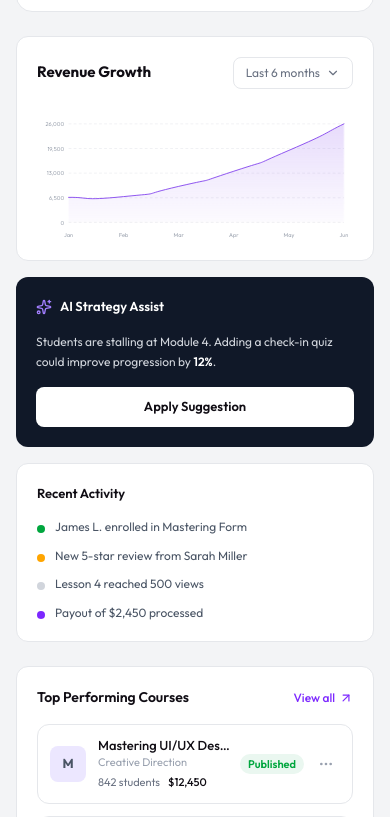
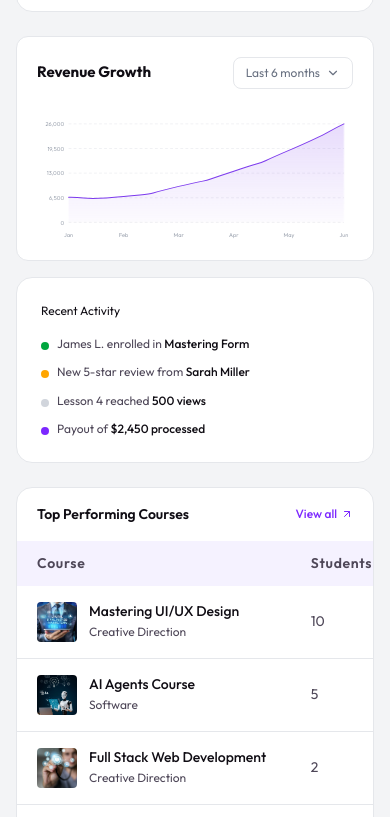
Before and after one commit to niduslab/Career-College-Frontend, a Next.js app: page /dashboard/instructor in a window 390 px wide. Shown: the part 907-1724 px from the top of the page. Built offline with nearby package versions, Linux system fonts and the light colour scheme.

Commit message:
Completed the  instructor dashboard

```diff
--- a/src/components/dashboard/instructor/ai-activity-panel.tsx
+++ b/src/components/dashboard/instructor/ai-activity-panel.tsx
@@ -3,48 +3,57 @@ import { Sparkles } from "lucide-react";
 const activities = [
   {
     color: "bg-[var(--success-500)]",
-    text: "James L. enrolled in Mastering Form",
+    text: ["James L. enrolled in ", "Mastering Form"],
   },
   {
     color: "bg-[var(--warning-500)]",
-    text: "New 5-star review from Sarah Miller",
+    text: ["New 5-star review from ", "Sarah Miller"],
   },
-  { color: "bg-[var(--gray-300)]", text: "Lesson 4 reached 500 views" },
-  { color: "bg-[var(--primary-600)]", text: "Payout of $2,450 processed" },
+  {
+    color: "bg-[var(--gray-300)]",
+    text: ["Lesson 4 reached ", "500 views"],
+  },
+  {
+    color: "bg-[var(--primary-600)]",
+    text: ["Payout of ", "$2,450 processed"],
+  },
 ];
 
 export default function AiActivityPanel() {
   return (
     <div className="w-full xl:w-110 lg:w-75 shrink-0 flex flex-col gap-4">
       {/* AI Assist card */}
-      <div className="bg-(--gray-900) rounded-xl p-5 text-white flex flex-col gap-4">
+      {/* <div className="bg-(--gray-950) rounded-2xl p-5 text-white flex flex-col gap-4">
         <div className="flex items-center gap-2">
-          <Sparkles className="w-4 h-4 text-(--primary-400)" />
-          <span className="text-[13px] font-semibold">AI Strategy Assist</span>
+          <Sparkles className="w-4 h-4 text-(--primary-600)" />
+          <span className="text-[14px] font-regular text-(--primary-100)">
+            AI Strategy Assist
+          </span>
         </div>
-        <p className="text-[12px] text-(--gray-300) leading-relaxed">
-          Students are stalling at Module 4. Adding a check-in quiz could
+        <p className="text-[12px] text-[#f7f5f2] leading-relaxed">
+          Students are stalling at Module 4. Adding a check-in <br /> quiz could
           improve progression by{" "}
-          <span className="text-white font-semibold">12%</span>.
+          <span className="text-[#ffd230] font-semibold">12%</span>.
         </p>
-        <button className="w-full bg-white text-(--text-title) text-[13px] font-semibold py-2.5 rounded-lg hover:bg-(--gray-100) transition-colors">
+        <button className="w-full bg-(--gray-900) border border-(--gray-800) cursor-pointer text-[#f7f5f2] text-[14px] font-semibold py-2.5 rounded-md hover:bg-(--gray-800) transition-colors">
           Apply Suggestion
         </button>
-      </div>
+      </div> */}
 
       {/* Recent Activity */}
-      <div className="bg-white rounded-xl border border-(--gray-200) p-5 flex-1">
-        <h3 className="text-[13px] font-semibold text-(--text-title) mb-4">
+      <div className="bg-white rounded-2xl border border-(--gray-200) p-6 flex-1">
+        <h3 className="text-[12px] font-normal text-(--text-title) mb-4">
           Recent Activity
         </h3>
         <ul className="space-y-3">
           {activities.map((a, i) => (
-            <li key={i} className="flex items-start gap-2.5">
+            <li key={i} className="flex items-start gap-2">
               <span
                 className={`mt-1.5 w-2 h-2 rounded-full shrink-0 ${a.color}`}
               />
-              <span className="text-[12px] text-(--gray-600) leading-snug">
-                {a.text}
+              <span className="text-[12px] leading-snug text-(--text-paragraph)">
+                {a.text[0]}
+                <span className="text-[#100D14] font-medium">{a.text[1]}</span>
               </span>
             </li>
           ))}
--- a/src/components/dashboard/instructor/revenue-chart.tsx
+++ b/src/components/dashboard/instructor/revenue-chart.tsx
@@ -1,6 +1,6 @@
 "use client";
 
-import { useState, useId } from "react";
+import { useState, useId, useRef } from "react";
 import { ChevronDown } from "lucide-react";
 
 const allData: Record<string, { months: string[]; values: number[] }> = {
@@ -33,7 +33,6 @@ const PAD = { l: 56, r: 16, t: 20, b: 32 };
 const chartW = W - PAD.l - PAD.r;
 const chartH = H - PAD.t - PAD.b;
 
-// Catmull-Rom to cubic bezier — produces a natural flowing curve matching figma
 function buildCurvePath(pts: { x: number; y: number }[]): string {
   if (pts.length < 2) return "";
   const tension = 0.4;
@@ -55,8 +54,14 @@ function buildCurvePath(pts: { x: number; y: number }[]): string {
 export default function RevenueChart() {
   const [active, setActive] = useState<Filter>("6 months");
   const [open, setOpen] = useState(false);
+  const [tooltip, setTooltip] = useState<{
+    x: number;
+    y: number;
+    month: string;
+    value: number;
+  } | null>(null);
+  const svgRef = useRef<SVGSVGElement>(null);
   const gradId = useId().replace(/:/g, "");
-  const clipId = useId().replace(/:/g, "");
 
   const { months, values } = allData[active];
 
@@ -70,6 +75,33 @@ export default function RevenueChart() {
     linePath +
     ` L ${points[points.length - 1].x} ${PAD.t + chartH} L ${points[0].x} ${PAD.t + chartH} Z`;
 
+  // Find closest data point to mouse X position
+  const handleMouseMove = (e: React.MouseEvent<SVGSVGElement>) => {
+    const svg = svgRef.current;
+    if (!svg) return;
+    const rect = svg.getBoundingClientRect();
+    const scaleX = W / rect.width;
+    const mouseX = (e.clientX - rect.left) * scaleX;
+
+    // Find nearest point
+    let closest = 0;
+    let minDist = Infinity;
+    points.forEach((p, i) => {
+      const dist = Math.abs(p.x - mouseX);
+      if (dist < minDist) {
+        minDist = dist;
+        closest = i;
+      }
+    });
+
+    setTooltip({
+      x: points[closest].x,
+      y: points[closest].y,
+      month: months[closest],
+      value: values[closest],
+    });
+  };
+
   return (
     <div className="bg-white rounded-xl border border-(--gray-200) p-5 flex-1 relative">
       {/* Header */}
@@ -78,7 +110,6 @@ export default function RevenueChart() {
           Revenue Growth
         </h3>
 
-        {/* Filter dropdown */}
         <div className="relative">
           <button
             onClick={() => setOpen((v) => !v)}
@@ -95,10 +126,7 @@ export default function RevenueChart() {
               {filters.map((f) => (
                 <button
                   key={f}
-                  onClick={() => {
-                    setActive(f);
-                    setOpen(false);
-                  }}
+                  onClick={() => { setActive(f); setOpen(false); }}
                   className={`w-full text-left px-3 py-2 text-[12px] transition-colors ${
                     f === active
                       ? "bg-(--primary-50) text-(--primary-600) font-semibold"
@@ -115,28 +143,19 @@ export default function RevenueChart() {
 
       {/* Chart */}
       <svg
+        ref={svgRef}
         width="100%"
         viewBox={`0 0 ${W} ${H}`}
         preserveAspectRatio="xMidYMid meet"
-        className="overflow-visible"
+        className="overflow-visible cursor-crosshair"
+        onMouseMove={handleMouseMove}
+        onMouseLeave={() => setTooltip(null)}
       >
         <defs>
           <linearGradient id={gradId} x1="0" y1="0" x2="0" y2="1">
             <stop offset="0%" stopColor="#7c3aed" stopOpacity="0.18" />
             <stop offset="100%" stopColor="#7c3aed" stopOpacity="0.02" />
           </linearGradient>
-          {/* Clip that reveals left-to-right for line draw animation */}
-          <clipPath id={clipId}>
-            <rect
-              x={PAD.l}
-              y="0"
-              width={chartW}
-              height={H}
-              style={{
-                animation: `clipReveal 1s cubic-bezier(0.4,0,0.2,1) forwards`,
-              }}
-            />
-          </clipPath>
         </defs>
 
         {/* Y grid lines + labels */}
@@ -167,23 +186,21 @@ export default function RevenueChart() {
           );
         })}
 
-        {/* Area fill — fades in */}
+        {/* Area fill */}
         <path
           key={`area-${active}`}
           d={areaPath}
           fill={`url(#${gradId})`}
-          style={{
-            animation: "areaFade 1s cubic-bezier(0.4,0,0.2,1) forwards",
-          }}
+          style={{ animation: "areaFade 1s cubic-bezier(0.4,0,0.2,1) forwards" }}
         />
 
-        {/* Line — draws left to right via strokeDashoffset */}
+        {/* Line */}
         <path
           key={`line-${active}`}
           d={linePath}
           fill="none"
           stroke="#7c3aed"
-          strokeWidth="1.5"
+          strokeWidth="1.8"
           strokeLinecap="round"
           strokeLinejoin="round"
           pathLength="1"
@@ -208,6 +225,64 @@ export default function RevenueChart() {
             {m}
           </text>
         ))}
+
+        {/* Hover indicator */}
+        {tooltip && (
+          <g>
+            {/* Vertical dashed line */}
+            <line
+              x1={tooltip.x}
+              y1={PAD.t}
+              x2={tooltip.x}
+              y2={PAD.t + chartH}
+              stroke="#7c3aed"
+              strokeWidth="1"
+              strokeDasharray="3 3"
+              opacity="0.5"
+            />
+            {/* Dot on line */}
+            <circle
+              cx={tooltip.x}
+              cy={tooltip.y}
+              r="5"
+              fill="white"
+              stroke="#7c3aed"
+              strokeWidth="2"
+            />
+            {/* Tooltip box */}
+            <g transform={`translate(${
+              tooltip.x > W - 100 ? tooltip.x - 90 : tooltip.x + 10
+            }, ${tooltip.y > 60 ? tooltip.y - 52 : tooltip.y + 10})`}>
+              <rect
+                x="0"
+                y="0"
+                width="80"
+                height="42"
+                rx="8"
+                fill="#1e1b4b"
+              />
+              <text
+                x="10"
+                y="16"
+                fontSize="10"
+                fill="#c4b5fd"
+                fontFamily="inherit"
+              >
+                {tooltip.month}
+              </text>
+              <text
+                x="10"
+                y="32"
+                fontSize="12"
+                fontWeight="600"
+                fill="white"
+                fontFamily="inherit"
+              >
+                ${tooltip.value.toLocaleString()}
+              </text>
+            </g>
+          </g>
+        )}
       </svg>
 
       <style>{`
@@ -219,10 +294,6 @@ export default function RevenueChart() {
           from { opacity: 0; }
           to   { opacity: 1; }
         }
-        @keyframes clipReveal {
-          from { width: 0; }
-          to   { width: ${chartW}px; }
-        }
       `}</style>
     </div>
   );
--- a/src/components/dashboard/instructor/sidebar.tsx
+++ b/src/components/dashboard/instructor/sidebar.tsx
@@ -133,7 +133,7 @@ export default function InstructorSidebar() {
         <div className="px-6 mb-8 flex items-center justify-between">
           <Link
             href="/"
-            className="flex items-center gap-2 lg:gap-2.5"
+            className="flex items-center gap-1 lg:gap-2.5"
             onClick={close}
           >
             <div className="w-9 h-9   flex items-center justify-center">
@@ -145,7 +145,7 @@ export default function InstructorSidebar() {
           </Link>
           <button
             onClick={close}
-            className="lg:hidden ml-2 w-7 h-7 flex items-center justify-center rounded-lg hover:bg-(--gray-100)"
+            className="lg:hidden ml-6 w-8 h-8 flex items-center justify-center rounded-lg hover:bg-(--gray-100)"
           >
             <X className="w-4 h-4 text-(--gray-500)" />
           </button>
--- a/src/components/dashboard/instructor/top-courses-table.tsx
+++ b/src/components/dashboard/instructor/top-courses-table.tsx
@@ -1,41 +1,49 @@
+import Image, { StaticImageData } from "next/image";
 import { MoreHorizontal, ArrowUpRight } from "lucide-react";
+import img1 from "@/assets/images/popular-courses/image1.webp";
+import img2 from "@/assets/images/popular-courses/image2.webp";
+import img3 from "@/assets/images/popular-courses/image3.webp";
+import img4 from "@/assets/images/popular-courses/image4.webp";
 
-const courses = [
+const courses: {
+  title: string;
+  category: string;
+  students: number;
+  revenue: string;
+  status: "Published" | "Drafting";
+  image: StaticImageData;
+}[] = [
   {
     title: "Mastering UI/UX Design",
     category: "Creative Direction",
-    students: 842,
+    students: 10,
     revenue: "$12,450",
     status: "Published",
-    color: "bg-(--primary-100)",
-    initial: "M",
+    image: img1,
   },
   {
     title: "AI Agents Course",
     category: "Software",
-    students: 160,
+    students: 5,
     revenue: "$5,810",
     status: "Published",
-    color: "bg-[#e8f4ff]",
-    initial: "A",
+    image: img2,
   },
   {
     title: "Full Stack Web Development",
     category: "Creative Direction",
-    students: 130,
+    students: 2,
     revenue: "$0.00",
     status: "Drafting",
-    color: "bg-(--gray-100)",
-    initial: "F",
+    image: img3,
   },
   {
     title: "Automated Digital Marketing",
     category: "Creative Direction",
-    students: 216,
+    students: 1,
     revenue: "$4,210",
     status: "Published",
-    color: "bg-[#fff8e6]",
-    initial: "A",
+    image: img4,
   },
 ];
 
@@ -44,25 +52,30 @@ const statusStyles: Record<string, string> = {
   Drafting: "bg-(--gray-100) text-(--gray-500)",
 };
 
+const headers = ["Course", "Students", "Revenue", "Status", "Action"];
+
 export default function TopCoursesTable() {
   return (
-    <div className="bg-white rounded-xl border border-(--gray-200) p-5">
-      <div className="flex items-center justify-between mb-4">
-        <h3 className="text-[14px] font-semibold text-(--text-title)">Top Performing Courses</h3>
+    <div className="bg-white rounded-2xl border border-(--gray-200) overflow-hidden">
+      {/* Title row */}
+      <div className="flex items-center justify-between px-5 py-4">
+        <h3 className="text-[14px] lg:text-[16px] font-semibold text-(--text-title)">
+          Top Performing Courses
+        </h3>
         <button className="text-[12px] text-(--primary-600) font-medium flex items-center gap-1 hover:underline">
-          View all <ArrowUpRight className="w-3.5 h-3.5" />
+          View all <ArrowUpRight className="w-3 h-3" />
         </button>
       </div>
 
-      {/* Desktop table */}
-      <div className="hidden md:block overflow-x-auto">
-        <table className="w-full">
+      {/* Responsive table — horizontal scroll on small screens */}
+      <div className="w-full overflow-x-auto">
+        <table className="w-full min-w-150">
           <thead>
-            <tr className="border-b border-(--gray-100)">
-              {["Course", "Students", "Revenue", "Status", "Action"].map((h) => (
+            <tr className="bg-(--primary-50)">
+              {headers.map((h) => (
                 <th
                   key={h}
-                  className="text-left text-[11px] font-semibold text-(--gray-400) uppercase tracking-wider pb-3 pr-4 last:pr-0"
+                  className="text-left text-[14px] font-semibold text-(--text-paragraph)   tracking-wider px-5 py-3 whitespace-nowrap"
                 >
                   {h}
                 </th>
@@ -71,26 +84,52 @@ export default function TopCoursesTable() {
           </thead>
           <tbody>
             {courses.map((c, i) => (
-              <tr key={i} className="border-b border-(--gray-50) last:border-0">
-                <td className="py-3.5 pr-4">
+              <tr
+                key={i}
+                className="border-b border-(--gray-100) last:border-0 hover:bg-(--gray-50) transition-colors"
+              >
+                {/* Course */}
+                <td className="px-5 py-4">
                   <div className="flex items-center gap-3">
-                    <div className={`w-9 h-9 rounded-lg ${c.color} flex items-center justify-center shrink-0`}>
-                      <span className="text-[13px] font-bold text-(--gray-600)">{c.initial}</span>
+                    <div className="w-10 h-10 rounded-sm overflow-hidden shrink-0">
+                      <Image
+                        src={c.image}
+                        alt={c.title}
+                        className="w-full h-full object-cover"
+                      />
                     </div>
                     <div>
-                      <p className="text-[13px] font-medium text-(--text-title) leading-tight">{c.title}</p>
-                      <p className="text-[11px] text-(--gray-400)">{c.category}</p>
+                      <p className="text-[14px] font-medium text-(--text-title) leading-tight whitespace-nowrap">
+                        {c.title}
+                      </p>
+                      <p className="text-[12px] text-(--text-paragraph) font-normal mt-0.5">
+                        {c.category}
+                      </p>
                     </div>
                   </div>
                 </td>
-                <td className="py-3.5 pr-4 text-[13px] text-(--gray-600)">{c.students}</td>
-                <td className="py-3.5 pr-4 text-[13px] font-medium text-(--text-title)">{c.revenue}</td>
-                <td className="py-3.5 pr-4">
-                  <span className={`inline-block text-[11px] font-semibold px-2.5 py-1 rounded-full ${statusStyles[c.status]}`}>
+
+                {/* Students */}
+                <td className="px-5 py-4 text-[14px] text-(--text-paragraph) font-normal whitespace-nowrap">
+                  {c.students}
+                </td>
+
+                {/* Revenue */}
+                <td className="px-5 py-4 text-[14px] text-(--text-paragraph) font-normal whitespace-nowrap">
+                  {c.revenue}
+                </td>
+
+                {/* Status */}
+                <td className="px-5 py-4 whitespace-nowrap">
+                  <span
+                    className={`inline-block text-[12px] font-semibold px-3 py-1 rounded-full ${statusStyles[c.status]}`}
+                  >
                     {c.status}
                   </span>
                 </td>
-                <td className="py-3.5">
+
+                {/* Action */}
+                <td className="px-5 py-4">
                   <button className="w-7 h-7 flex items-center justify-center rounded-lg hover:bg-(--gray-100) transition-colors">
                     <MoreHorizontal className="w-4 h-4 text-(--gray-400)" />
                   </button>
@@ -100,35 +139,6 @@ export default function TopCoursesTable() {
           </tbody>
         </table>
       </div>
-
-      {/* Mobile card list */}
-      <div className="md:hidden space-y-3">
-        {courses.map((c, i) => (
-          <div key={i} className="flex items-center justify-between p-3 rounded-xl border border-(--gray-100)">
-            <div className="flex items-center gap-3 min-w-0">
-              <div className={`w-9 h-9 rounded-lg ${c.color} flex items-center justify-center shrink-0`}>
-                <span className="text-[13px] font-bold text-(--gray-600)">{c.initial}</span>
-              </div>
-              <div className="min-w-0">
-                <p className="text-[13px] font-medium text-(--text-title) leading-tight truncate">{c.title}</p>
-                <p className="text-[11px] text-(--gray-400)">{c.category}</p>
-                <div className="flex items-center gap-2 mt-1">
-                  <span className="text-[11px] text-(--gray-500)">{c.students} students</span>
-                  <span className="text-[11px] font-medium text-(--text-title)">{c.revenue}</span>
-                </div>
-              </div>
-            </div>
-            <div className="flex items-center gap-2 shrink-0 ml-2">
-              <span className={`text-[11px] font-semibold px-2 py-0.5 rounded-full ${statusStyles[c.status]}`}>
-                {c.status}
-              </span>
-              <button className="w-7 h-7 flex items-center justify-center rounded-lg hover:bg-(--gray-100) transition-colors">
-                <MoreHorizontal className="w-4 h-4 text-(--gray-400)" />
-              </button>
-            </div>
-          </div>
-        ))}
-      </div>
     </div>
   );
 }
```
